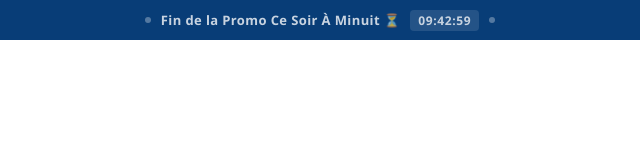
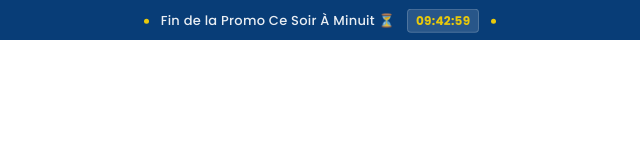
Before and after one commit to aymanikherrazen/countdownluminelle, a plain HTML site: page index.html in a window 1280 px wide. Shown: the full height of the page, 320-960 px from the left. Drawn offline with Linux system fonts and the light colour scheme.

Commit message:
Update index.html

```diff
--- a/index.html
+++ b/index.html
@@ -3,20 +3,79 @@
 <head>
 <meta charset="UTF-8">
 <meta name="viewport" content="width=device-width, initial-scale=1.0">
-<title>Luminelle — Notice Bar v2</title>
+<title>Luminelle — Notice Bar Pro</title>
+<link href="https://fonts.googleapis.com/css2?family=Poppins:wght@500;700&display=swap" rel="stylesheet">
+
 <style>
-*{margin:0;padding:0;box-sizing:border-box}
-.nb{background:#083D77;width:100%;height:40px;display:flex;align-items:center;justify-content:center;overflow:hidden;position:relative}
-.nb-msg{position:absolute;width:100%;display:flex;align-items:center;justify-content:center;gap:10px;font-family:'Montserrat','Segoe UI',sans-serif;font-size:13px;font-weight:700;color:#fff;letter-spacing:.03em;opacity:0;transition:opacity .6s ease;pointer-events:none;padding:0 16px;text-align:center}
-.nb-msg.active{opacity:1;pointer-events:auto}
-.nb-dot{width:6px;height:6px;background:rgba(255,255,255,.4);border-radius:50%;flex-shrink:0}
-.nb-timer{display:inline-flex;align-items:center;gap:4px;background:rgba(255,255,255,.15);border-radius:4px;padding:2px 8px;font-size:12px;font-weight:700;letter-spacing:.05em;flex-shrink:0}
-@media(max-width:480px){
-  .nb{height:36px}
-  .nb-msg{font-size:11px;gap:6px}
-  .nb-timer{font-size:10px;padding:2px 6px}
-  .nb-dot{display:none}
-}
+  * { margin: 0; padding: 0; box-sizing: border-box; }
+
+  .nb {
+    background: #083D77;
+    width: 100%;
+    height: 40px;
+    display: flex;
+    align-items: center;
+    justify-content: center;
+    overflow: hidden;
+    position: relative;
+    /* Font Poppins */
+    font-family: 'Poppins', sans-serif;
+  }
+
+  .nb-msg {
+    position: absolute;
+    width: 100%;
+    display: flex;
+    align-items: center;
+    justify-content: center;
+    gap: 12px;
+    font-size: 13px;
+    font-weight: 500; /* Pro weight */
+    color: #fff;
+    letter-spacing: 0.02em;
+    opacity: 0;
+    /* Animation nqiya dyal slide-up */
+    transform: translateY(10px);
+    transition: all 0.6s cubic-bezier(0.4, 0, 0.2, 1);
+    pointer-events: none;
+    padding: 0 16px;
+    text-align: center;
+  }
+
+  .nb-msg.active {
+    opacity: 1;
+    transform: translateY(0);
+    pointer-events: auto;
+  }
+
+  .nb-dot {
+    width: 5px;
+    height: 5px;
+    background: #FFD700; /* Lon s-fer (Gold) bach t-jbed l-3in */
+    border-radius: 50%;
+    flex-shrink: 0;
+  }
+
+  .nb-timer {
+    display: inline-flex;
+    align-items: center;
+    gap: 4px;
+    background: rgba(255, 255, 255, 0.15);
+    border: 1px solid rgba(255, 255, 255, 0.2);
+    border-radius: 4px;
+    padding: 2px 8px;
+    font-size: 12px;
+    font-weight: 700;
+    color: #FFD700; /* Timer b l-Gold bach y-ban l-klyon mzyan */
+    font-variant-numeric: tabular-nums; /* Bach l-arqam may-t-za3-z3ouch */
+  }
+
+  @media(max-width: 480px){
+    .nb { height: 38px; }
+    .nb-msg { font-size: 10px; gap: 8px; }
+    .nb-timer { font-size: 10px; padding: 2px 6px; }
+    .nb-dot { display: none; }
+  }
 </style>
 </head>
 <body>
@@ -25,7 +84,7 @@
   <div class="nb-msg active" id="msg1">
     <span class="nb-dot"></span>
     <span>Fin de la Promo Ce Soir À Minuit ⏳</span>
-    <span class="nb-timer" id="timer">--:--:--</span>
+    <span class="nb-timer" id="timer">00:00:00</span>
     <span class="nb-dot"></span>
   </div>
   <div class="nb-msg" id="msg2">
@@ -37,26 +96,39 @@
 
 <script>
 (function(){
-  var m1=document.getElementById('msg1'),m2=document.getElementById('msg2'),t=document.getElementById('timer'),cur=1;
+  var m1 = document.getElementById('msg1'),
+      m2 = document.getElementById('msg2'),
+      t = document.getElementById('timer'),
+      cur = 1;
 
-  function pad(n){return n<10?'0'+n:n}
+  function pad(n) { return n < 10 ? '0' + n : n; }
 
-  function tick(){
-    var now=new Date(),end=new Date();
-    end.setHours(23,59,59,999);
-    var diff=end-now;
-    if(diff<0)diff=0;
-    var h=Math.floor(diff/3600000),m=Math.floor((diff%3600000)/60000),s=Math.floor((diff%60000)/1000);
-    t.textContent=pad(h)+':'+pad(m)+':'+pad(s);
+  function tick() {
+    var now = new Date(), end = new Date();
+    end.setHours(23, 59, 59, 999);
+    var diff = end - now;
+    if (diff < 0) diff = 0;
+    var h = Math.floor(diff / 3600000),
+        m = Math.floor((diff % 3600000) / 60000),
+        s = Math.floor((diff % 60000) / 1000);
+    t.textContent = pad(h) + ':' + pad(m) + ':' + pad(s);
   }
+
   tick();
-  setInterval(tick,1000);
+  setInterval(tick, 1000);
 
-  function swap(){
-    if(cur===1){m1.classList.remove('active');setTimeout(function(){m2.classList.add('active')},300);cur=2;}
-    else{m2.classList.remove('active');setTimeout(function(){m1.classList.add('active')},300);cur=1;}
+  function swap() {
+    if (cur === 1) {
+      m1.classList.remove('active');
+      setTimeout(function() { m2.classList.add('active'); }, 600);
+      cur = 2;
+    } else {
+      m2.classList.remove('active');
+      setTimeout(function() { m1.classList.add('active'); }, 600);
+      cur = 1;
+    }
   }
-  setInterval(swap,5000);
+  setInterval(swap, 5000);
 })();
 </script>
 
```
